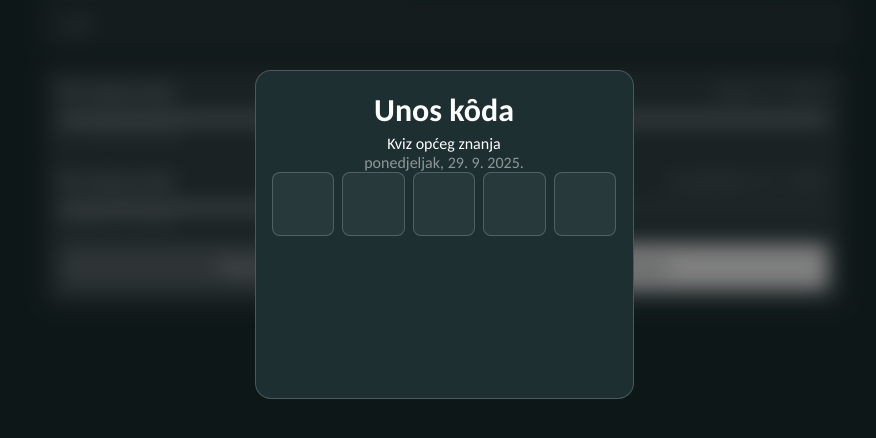
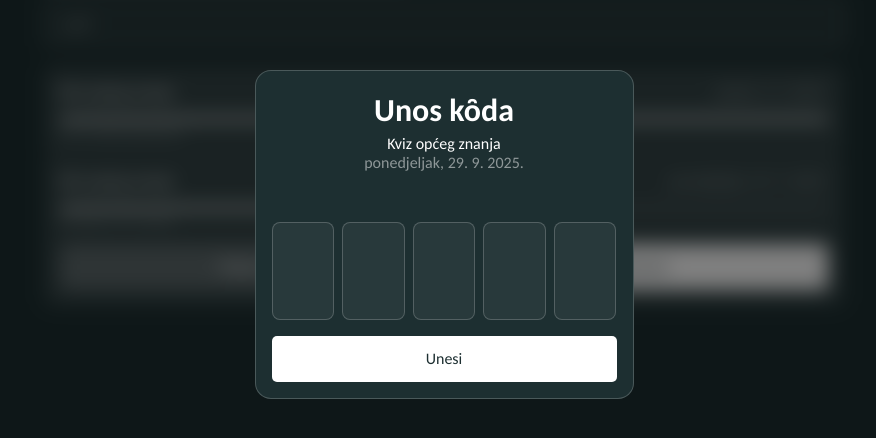
Before and after one commit to lovretomic/peta-kviz-app, a React (Vite) app: page /test in a window 1280 px wide. Shown: the part 166-604 px from the top of the page, without its empty margins (196-1072 px from the left). Built offline with nearby package versions, Linux system fonts and the light colour scheme.

Commit message:
added content div, added button component

```diff
--- a/src/components/CodeModal/CodeModal.module.scss
+++ b/src/components/CodeModal/CodeModal.module.scss
@@ -20,6 +20,17 @@
     border: 1px solid rgba(white, 0.2);
     padding: 16px;
     gap: 16px;
+    display: flex;
+    flex-direction: column;
+    justify-content: space-between;
+
+    .content {
+      display: flex;
+      flex-direction: column;
+      justify-content: center;
+      align-items: center;
+      gap: 16px;
+    }
 
     .inputContainer {
       display: flex;
@@ -27,7 +38,7 @@
       gap: 8px;
 
       input {
-        height: 46px;
+        height: 80px;
         width: 100%;
         border: 1px solid rgba(white, 0.2);
         border-radius: 8px;
--- a/src/components/CodeModal/CodeModal.tsx
+++ b/src/components/CodeModal/CodeModal.tsx
@@ -1,6 +1,7 @@
 import c from "./CodeModal.module.scss";
 import clsx from "clsx";
 import Input from "../Input";
+import Button from "../Button/Button";
 
 type CodeModalProps = {
   date: Date | string;
@@ -35,6 +36,7 @@ const CodeModal: React.FC<CodeModalProps> = ({
           <h2>Kviz općeg znanja</h2>
           <h3>{formatDate(date)}</h3>
         </header>
+        <div className={c.content}>
           <div className={c.inputContainer}>
             <Input />
             <Input />
@@ -42,6 +44,10 @@ const CodeModal: React.FC<CodeModalProps> = ({
             <Input />
             <Input />
           </div>
+          <Button variant="primary" className={c.button}>
+            Unesi
+          </Button>
+        </div>
       </div>
     </div>
   );
```
Lines whose indentation alone changed are shown as unchanged.
